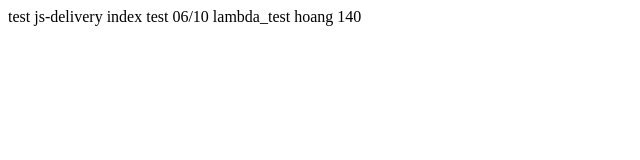
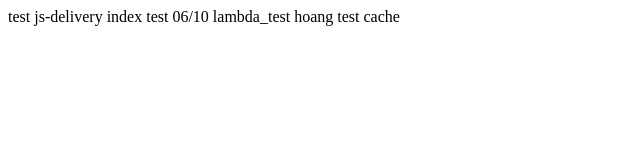
Before and after one commit to dungdt-dev/js-delivery, a plain HTML site: page index.html in a window 1280 px wide. Shown: the full height of the page, 0-640 px from the left. Drawn offline with Linux system fonts and the light colour scheme.

Commit message:
test cache

```diff
--- a/index.html
+++ b/index.html
@@ -6,6 +6,6 @@
     <script src="index.js" type="text/javascript"></script>
 </head>
 <body>
-test js-delivery index test 06/10 lambda_test hoang 140
+test js-delivery index test 06/10 lambda_test hoang test cache
 </body>
 </html>
```
